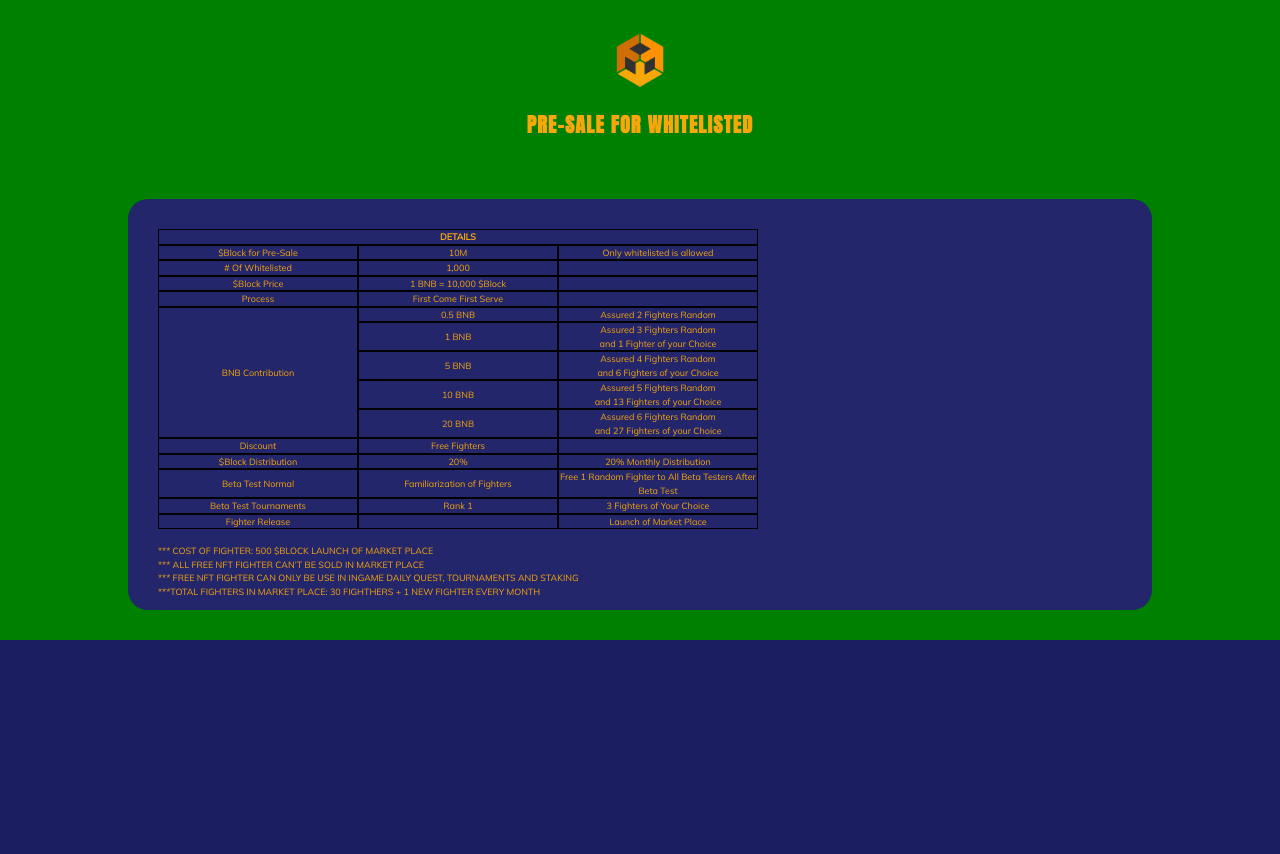
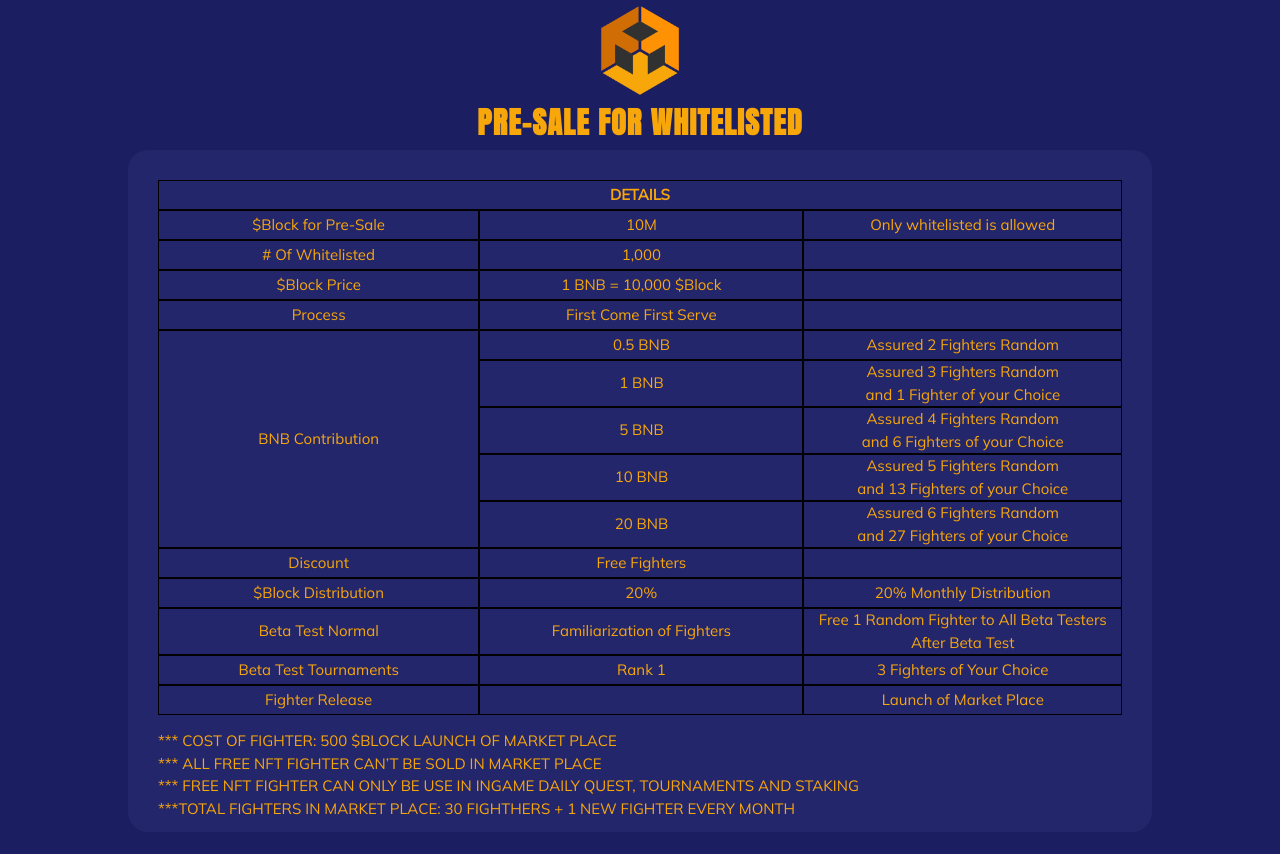
Before and after one commit to Drakkarrr/HSHblock, a React (Create React App) app: page /whitelist in a window 1280 px wide. Shown: the top 854 px of the page. Before the commit the page ends 800 px from the top, so only its background shows below. Built offline with nearby package versions, Linux system fonts and the light colour scheme.

Commit message:
Updated Whitelist

```diff
--- a/src/components/whitelist.jsx
+++ b/src/components/whitelist.jsx
@@ -125,12 +125,14 @@ const StyledSection = styled.div`
   @media only screen and ${device.xs} {
     height: 80vh;
   }
+
   @media only screen and ${device.sm} {
-    background: blue;
+    height: auto;
   }
-  @media only screen and ${device.lg} {
+
+  /* @media only screen and ${device.lg} {
     background: green;
-  }
+  } */
 `;
 
 const StyledDescription = styled.div`
@@ -147,10 +149,26 @@ const StyledDescription = styled.div`
     font-size: 2.3rem;
   }
 
+  //!  Media Query
   @media only screen and ${device.xs} {
     h2 {
-      font-size: 2rem;
+      font-size: 1.5rem;
       margin-bottom: 2rem;
+    }
+
+    img {
+      height: 10rem;
+    }
+  }
+
+  @media only screen and ${device.sm} {
+    margin-top: 0;
+    h2 {
+      font-size: 3rem;
+    }
+
+    img {
+      height: 10rem;
     }
   }
 `;
@@ -178,4 +196,30 @@ const CardContainer = styled.div`
     text-align: center;
     vertical-align: middle;
   }
+
+  //!  Media Query
+  @media only screen and ${device.xs} {
+    p {
+      font-size: 12px;
+    }
+  }
+
+  td,
+  th,
+  tr {
+    font-size: 12px;
+  }
+
+  @media only screen and ${device.sm} {
+    p {
+      font-size: 15px;
+    }
+    td,
+    th,
+    tr {
+      width: 40rem;
+      height: 3rem;
+      font-size: 15px;
+    }
+  }
 `;
```
